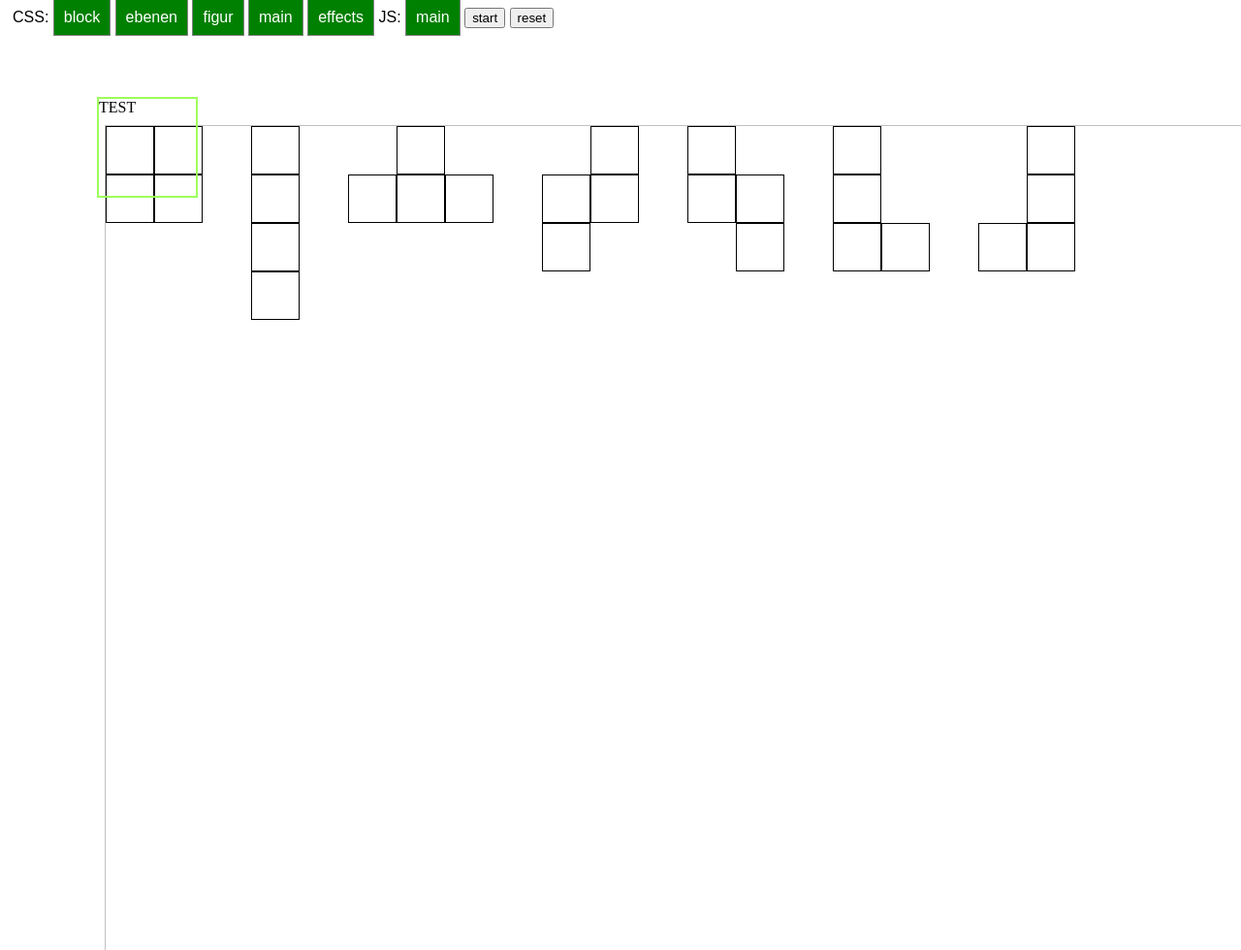
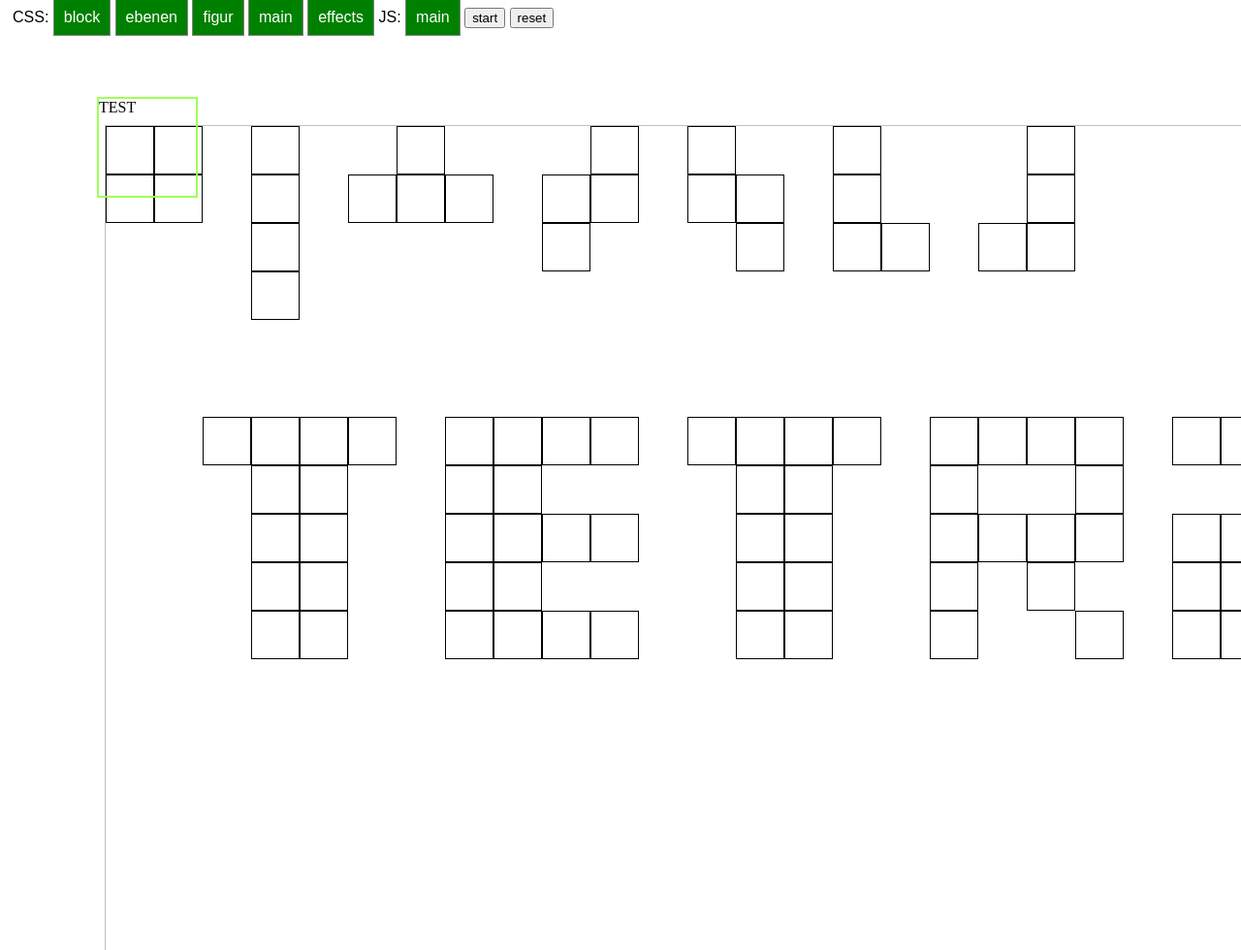
Before and after one commit to oliversteiner/tetris, a website: page app/index.html in a window 1280 px wide. Shown: the top 980 px of the page at 97% size. Drawn offline with nearby package versions, Linux system fonts and the light colour scheme.

Commit message:
tetris schrift ok

```diff
--- a/app/css/block.css
+++ b/app/css/block.css
@@ -24,6 +24,14 @@ background-color: green;
   left: 100px;
 }
 
+.s4 {
+  left: 150px;
+}
+
+.s5 {
+  left: 200px;
+}
+
 .z1 {
   top: 0px;
 }
@@ -39,3 +47,7 @@ background-color: green;
 .z4 {
   top: 150px;
 }
+
+.z5 {
+  top: 200px;
+}
--- a/app/css/figur.css
+++ b/app/css/figur.css
@@ -49,3 +49,25 @@
   height: 150px;
   margin-left: 900px;
 }
+
+.container-tetrisschrift {
+  width: 1550px;
+  height: 250px;
+  margin-top: 300px;
+  position: relative;
+}
+
+.fuenferspalte {
+  width: 50px;
+  height: 250px;
+  position: relative;
+  float: left;
+}
+
+.abstandlinks100{
+  margin-left: 100px;
+}
+
+.abstandlinks50{
+  margin-left: 50px;
+}
--- a/app/index.html
+++ b/app/index.html
@@ -85,6 +85,140 @@
   <div class="block s1 z3"></div>
 </div>
 
+<div class="container-tetrisschrift">
+
+  <!-- T -->
+  <div class="fuenferspalte abstandlinks100">
+    <div class="block s1 z1"></div>
+  </div>
+  <div class="fuenferspalte">
+    <div class="block s1 z1"></div>
+    <div class="block s1 z2"></div>
+    <div class="block s1 z3"></div>
+    <div class="block s1 z4"></div>
+    <div class="block s1 z5"></div>
+  </div>
+  <div class="fuenferspalte">
+    <div class="block s1 z1"></div>
+    <div class="block s1 z2"></div>
+    <div class="block s1 z3"></div>
+    <div class="block s1 z4"></div>
+    <div class="block s1 z5"></div>
+  </div>
+  <div class="fuenferspalte">
+    <div class="block s1 z1"></div>
+  </div>
+
+  <!-- E -->
+  <div class="fuenferspalte abstandlinks50">
+    <div class="block s1 z1"></div>
+    <div class="block s1 z2"></div>
+    <div class="block s1 z3"></div>
+    <div class="block s1 z4"></div>
+    <div class="block s1 z5"></div>
+  </div>
+  <div class="fuenferspalte">
+    <div class="block s1 z1"></div>
+    <div class="block s1 z2"></div>
+    <div class="block s1 z3"></div>
+    <div class="block s1 z4"></div>
+    <div class="block s1 z5"></div>
+  </div>
+  <div class="fuenferspalte">
+    <div class="block s1 z1"></div>
+    <div class="block s1 z3"></div>
+    <div class="block s1 z5"></div>
+  </div>
+  <div class="fuenferspalte">
+    <div class="block s1 z1"></div>
+    <div class="block s1 z3"></div>
+    <div class="block s1 z5"></div>
+  </div>
+
+  <!-- T -->
+  <div class="fuenferspalte abstandlinks50">
+    <div class="block s1 z1"></div>
+  </div>
+  <div class="fuenferspalte">
+    <div class="block s1 z1"></div>
+    <div class="block s1 z2"></div>
+    <div class="block s1 z3"></div>
+    <div class="block s1 z4"></div>
+    <div class="block s1 z5"></div>
+  </div>
+  <div class="fuenferspalte">
+    <div class="block s1 z1"></div>
+    <div class="block s1 z2"></div>
+    <div class="block s1 z3"></div>
+    <div class="block s1 z4"></div>
+    <div class="block s1 z5"></div>
+  </div>
+  <div class="fuenferspalte">
+    <div class="block s1 z1"></div>
+  </div>
+
+  <!-- R -->
+  <div class="fuenferspalte abstandlinks50">
+    <div class="block s1 z1"></div>
+    <div class="block s1 z2"></div>
+    <div class="block s1 z3"></div>
+    <div class="block s1 z4"></div>
+    <div class="block s1 z5"></div>
+  </div>
+  <div class="fuenferspalte">
+    <div class="block s1 z1"></div>
+    <div class="block s1 z3"></div>
+  </div>
+  <div class="fuenferspalte">
+    <div class="block s1 z1"></div>
+    <div class="block s1 z3"></div>
+    <div class="block s1 z4"></div>
+  </div>
+  <div class="fuenferspalte">
+    <div class="block s1 z1"></div>
+    <div class="block s1 z2"></div>
+    <div class="block s1 z3"></div>
+    <div class="block s1 z5"></div>
+  </div>
+
+  <!-- I -->
+  <div class="fuenferspalte abstandlinks50">
+    <div class="block s1 z1"></div>
+    <div class="block s1 z3"></div>
+    <div class="block s1 z4"></div>
+    <div class="block s1 z5"></div>
+  </div>
+  <div class="fuenferspalte">
+    <div class="block s1 z1"></div>
+    <div class="block s1 z3"></div>
+    <div class="block s1 z4"></div>
+    <div class="block s1 z5"></div>
+  </div>
+
+  <!-- S -->
+  <div class="fuenferspalte abstandlinks50">
+    <div class="block s1 z1"></div>
+    <div class="block s1 z2"></div>
+    <div class="block s1 z5"></div>
+  </div>
+  <div class="fuenferspalte">
+    <div class="block s1 z1"></div>
+    <div class="block s1 z2"></div>
+    <div class="block s1 z3"></div>
+    <div class="block s1 z5"></div>
+  </div>
+  <div class="fuenferspalte">
+    <div class="block s1 z1"></div>
+    <div class="block s1 z3"></div>
+    <div class="block s1 z4"></div>
+    <div class="block s1 z5"></div>
+  </div>
+  <div class="fuenferspalte">
+    <div class="block s1 z1"></div>
+    <div class="block s1 z4"></div>
+    <div class="block s1 z5"></div>
+  </div>
+
 </div>
 
 </div>
```
